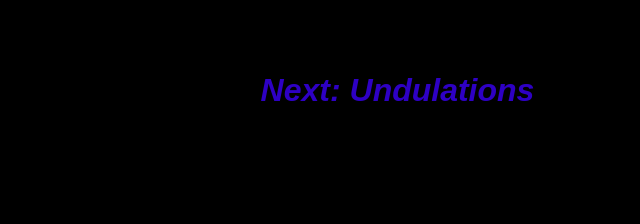
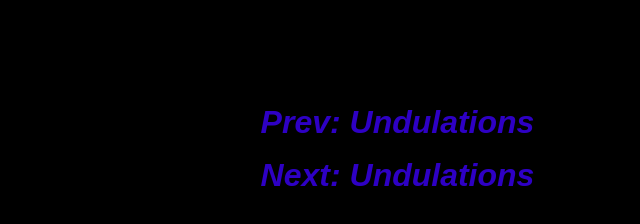
Before and after one commit to ToucheTusia/awakening, a plain HTML site: page index.html in a window 1280 px wide. Shown: the top 224 px of the page, without its empty margins (640-1280 px from the left). Drawn offline with Linux system fonts and the light colour scheme.

Commit message:
Update index.html

```diff
--- a/index.html
+++ b/index.html
@@ -183,7 +183,8 @@
 
 <header><header>
      <div class="b">
-<a href="https://touchetusia.github.io/undulations/">Next: Undulations</a>
+       <p><a href="https://touchetusia.github.io/undulations/">Prev: Undulations</a></p>
+       <p><a href="https://touchetusia.github.io/undulations/">Next: Undulations</a></p>
         <br>
     </header></header>
 
```
